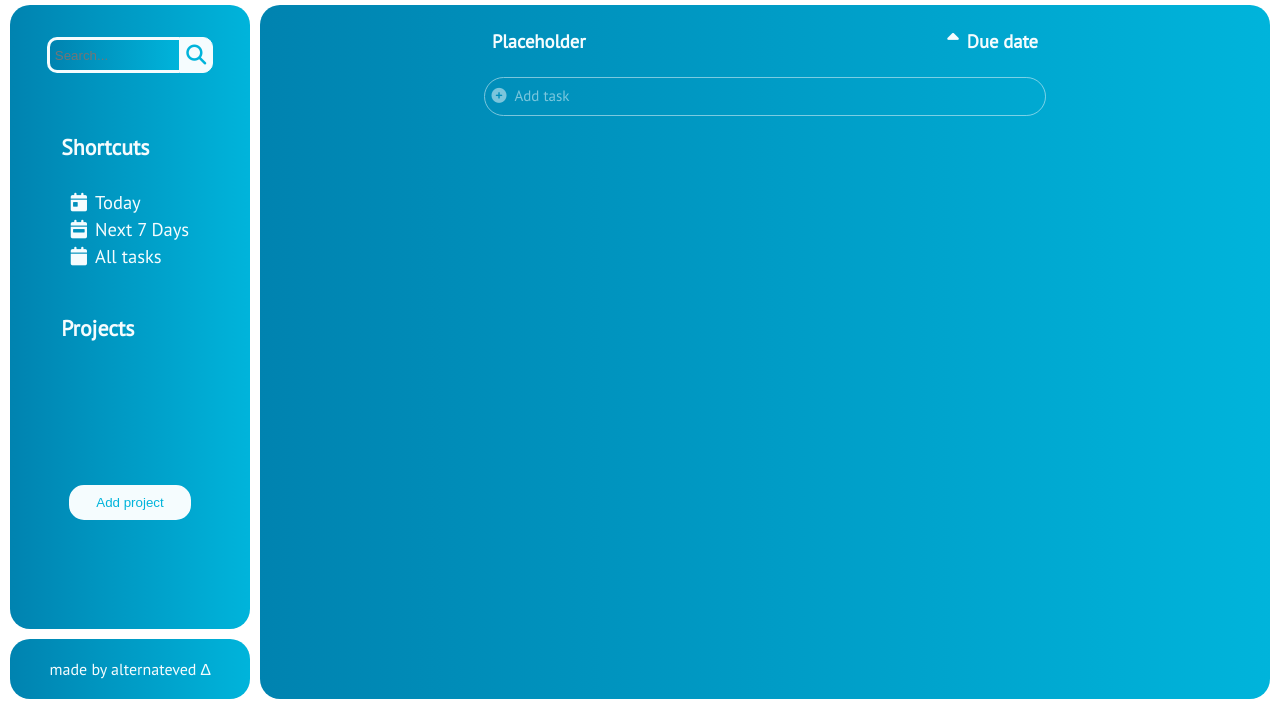
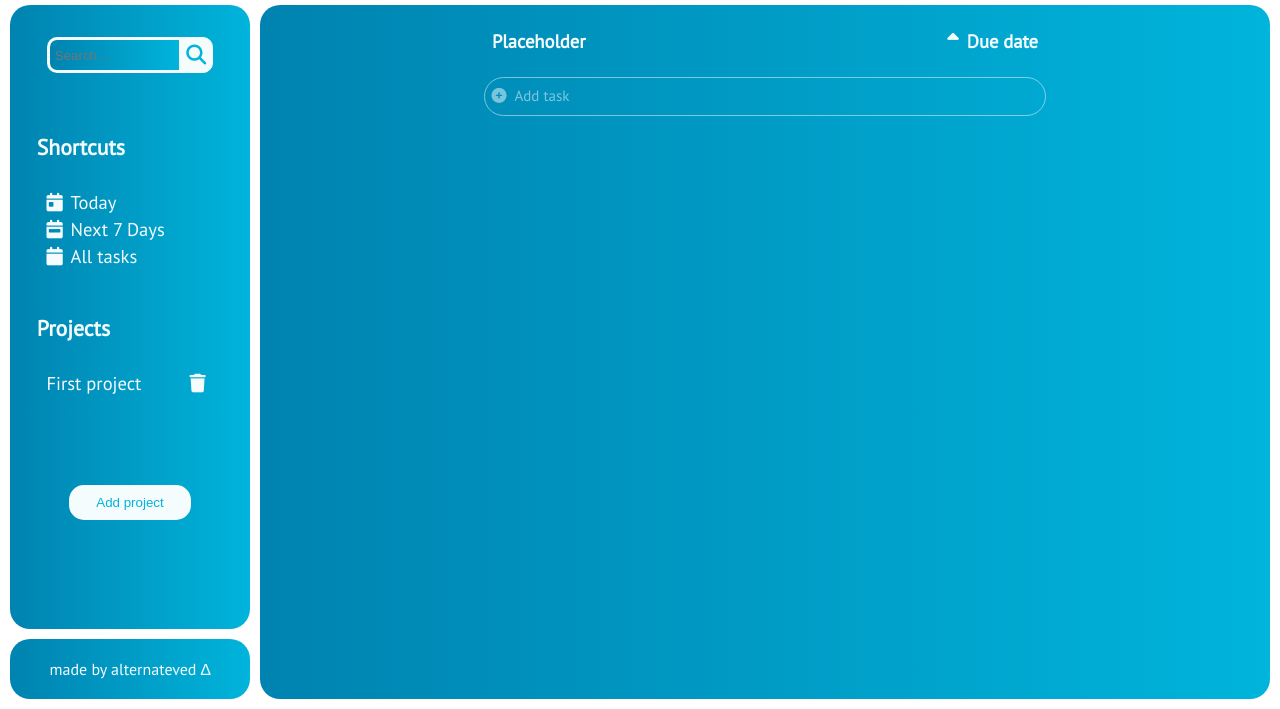
Before and after one commit to alternateved/todo-list, a website built with webpack: page dist/index.html in a window 1280 px wide. Shown: the part 95-804 px from the top of the page. Built offline with nearby package versions, Linux system fonts and the light colour scheme.

Commit message:
Add function to render projects on page

```diff
--- a/src/dynamicPage/project-container.js
+++ b/src/dynamicPage/project-container.js
@@ -1,5 +1,30 @@
+import createDOM from "../staticPage/dom"
+
 // for each project in Storage.projects
 // display it's name in projects container in nav
 // add bin icon on right side
 // add eventListener on project name (in order to switch between projects)
 // add eventListener on bin icon (in order to remove project)
+
+function renderProject(project) {
+  const projectsContainer = document.querySelector(".list-projects");
+
+  const elementDiv = createDOM("div", "list-element");
+  projectsContainer.appendChild(elementDiv);
+
+  const titleSpan = createDOM("span", "element-title");
+  titleSpan.textContent = project.title;
+  elementDiv.appendChild(titleSpan);
+  // titleSpan.addEventListener("click", switchProject);
+  const iconSpan = createDOM("span", "fas", "fa-trash");
+  elementDiv.appendChild(iconSpan);
+  // iconSpan.addEventListener("click", removeProject);
+}
+
+function renderAllProjects (projects) {
+  projects.forEach(project => renderProject(project));
+}
+
+
+
+export { renderProject, renderAllProjects };
--- a/src/storage.js
+++ b/src/storage.js
@@ -1,5 +1,6 @@
 import { loadTheme } from "../src/dynamicPage/theme";
 import projectController from "./project";
+import { renderAllProjects } from "./dynamicPage/project-container";
 
 const storageController = (() => {
   let projects = [];
@@ -15,8 +16,10 @@ const storageController = (() => {
     }
     if (storedProjects !== undefined) {
       projects = storedProjects;
+      renderAllProjects(projects);
     } else {
       projectController.create(projects, "First project");
+      renderAllProjects(projects);
     }
   };
   // check localStorage for data
```
Also changed, not shown: dist/index.html, dist/main.js, dist/styles/styles.css.
